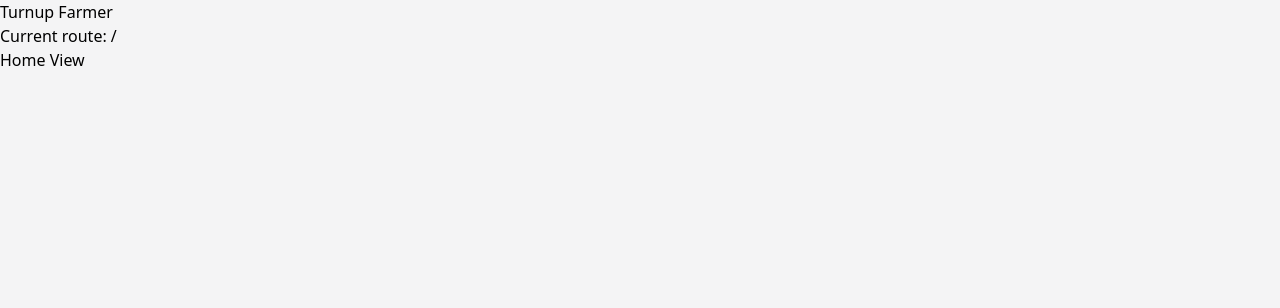
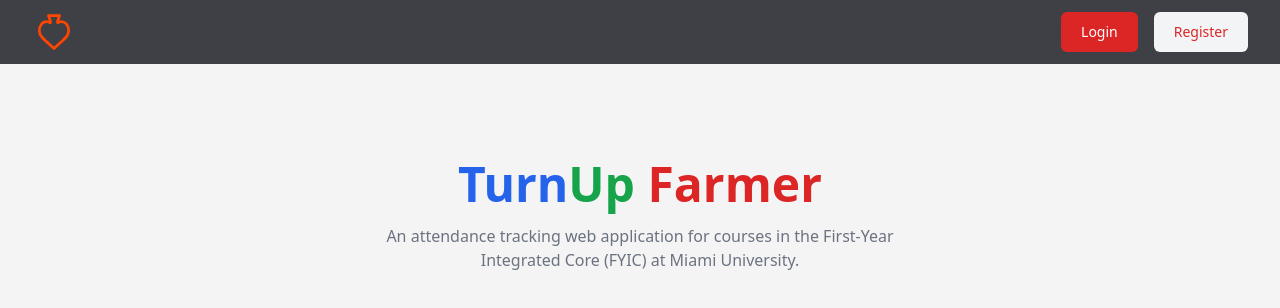
Before and after one commit to joshuaferr1s/turnupfarmer, a Vue app: page / in a window 1280 px wide. Shown: the top 308 px of the page. Built offline with nearby package versions, Linux system fonts and the light colour scheme.

Commit message:
:lipstick: adds a homepage and app bar

```diff
--- a/src/App.vue
+++ b/src/App.vue
@@ -1,5 +1,8 @@
+<script setup>
+  import AppBar from "@/components/AppBar.vue";
+</script>
+
 <template>
-  <h1>Turnup Farmer</h1>
-  <p>Current route: {{ $route.fullPath }}</p>
+  <app-bar />
   <RouterView />
 </template>
--- /dev/null
+++ b/src/components/AppBar.vue
@@ -0,0 +1,27 @@
+<template>
+  <header class="bg-zinc-700 text-white">
+    <div class="mx-auto flex h-16 max-w-screen-xl items-center gap-8 px-4 sm:px-6 lg:px-8">
+      <!-- Home Icon -->
+      <RouterLink to="/" class="block text-red-400">
+        <span class="sr-only">Home</span>
+
+        <svg xmlns="http://www.w3.org/2000/svg" class="rotate-180" width="44" height="44" viewBox="0 0 24 24" stroke-width="1.5" stroke="#ff4500" fill="none" stroke-linecap="round" stroke-linejoin="round">
+          <path stroke="none" d="M0 0h24v24H0z" fill="none"/>
+          <path d="M12 3l4.919 4.5c.61 .587 1.177 1.177 1.703 1.771a5.527 5.527 0 0 1 .264 6.979c-1.18 1.56 -3.338 1.92 -4.886 .75v1l1 3h-6l1 -3v-1c-1.54 1.07 -3.735 .772 -4.886 -.75a5.527 5.527 0 0 1 .264 -6.979a30.883 30.883 0 0 1 1.703 -1.771a1541.72 1541.72 0 0 1 4.919 -4.5z" />
+        </svg>
+      </RouterLink>
+
+      <!-- Navigation items -->
+      <div class="flex flex-1 items-center justify-end">
+        <div class="flex items-center gap-4">
+          <RouterLink to="/login" class="block rounded-md bg-red-600 px-5 py-2.5 text-sm font-medium text-white transition hover:bg-red-700">
+            Login
+          </RouterLink>
+          <RouterLink to="/register" class="block rounded-md bg-gray-100 px-5 py-2.5 text-sm font-medium text-red-600 transition hover:text-red-600/75">
+            Register
+          </RouterLink>
+        </div>
+      </div>
+    </div>
+  </header>
+</template>
--- a/src/views/HomeView.vue
+++ b/src/views/HomeView.vue
@@ -1,3 +1,10 @@
 <template>
-  <h2>Home View</h2>
+  <main class="h-full p-8 md:p-12 lg:px-16 lg:py-24">
+    <section class="mx-auto max-w-lg text-center">
+      <h2 class="text-4xl font-bold text-gray-900 md:text-5xl">
+        <span class="text-blue-600">Turn</span><span class="text-green-600">Up</span> <span class="text-red-600">Farmer</span>
+      </h2>
+      <p class="text-gray-500 mt-4">An attendance tracking web application for courses in the First-Year Integrated Core (FYIC) at Miami University.</p>
+    </section>
+  </main>
 </template>
```
